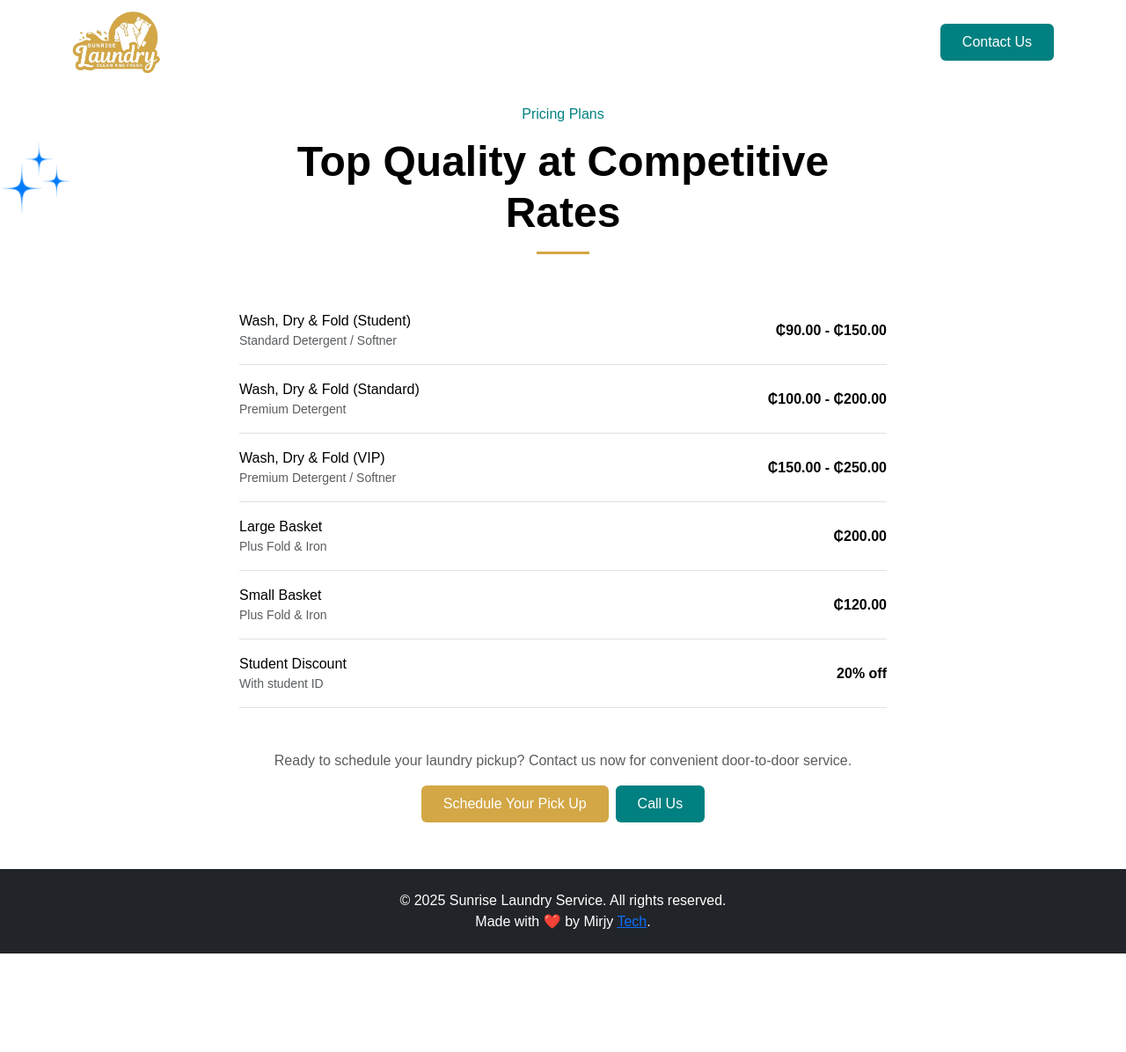
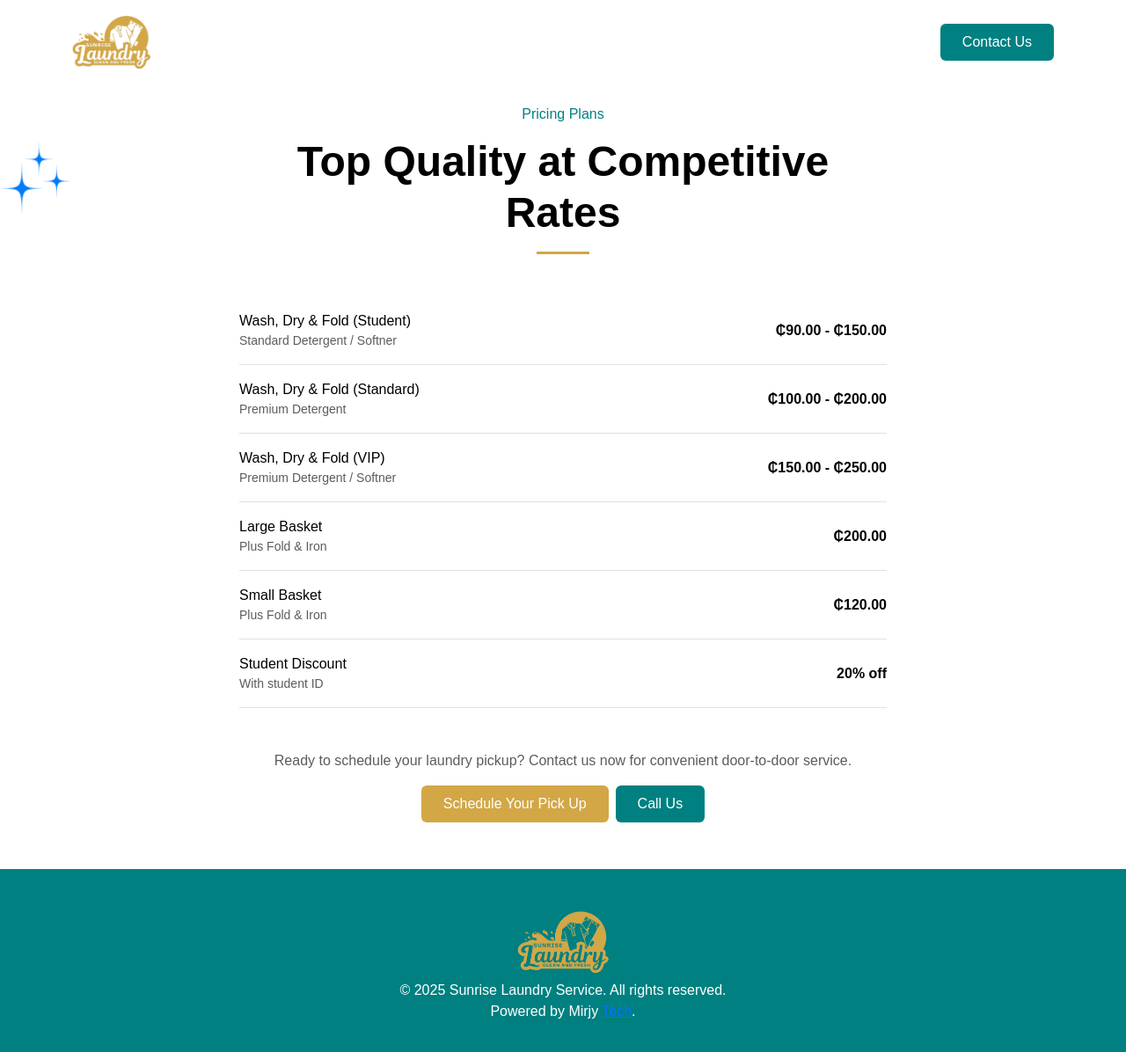
Before and after one commit to SoftLife0/Sunrise-service, a React (Vite) app: page /prices in a window 1280 px wide. Shown: the top 1196 px of the page at 88% size. Before the commit the page ends 1084 px from the top, so only its background shows below. Built offline with nearby package versions, Linux system fonts and the light colour scheme; no server answers.

Commit message:
Update Footer and Header components; add logo and enhance styling for improved UI. Update Index component to include TikTok link and embed Google Maps.

```diff
--- a/src/components/Footer.jsx
+++ b/src/components/Footer.jsx
@@ -1,12 +1,16 @@
 import React from 'react'
 import { Link } from 'react-router-dom'
+import logo from '../assets/s.png';
 
 const Footer = () => {
   return (
-    <footer className="py-4 bg-dark text-white text-center">
+    <footer className="py-5  text-white text-center" style={{background: "#008080"}}>
       <div className="container">
+        <div className="mx-auto text-center d-flex justify-content-center align-items-center">
+            <img src={logo} alt="Sunrise Laundry" className="footer-logo mb-2" style={{height: "70px"}} />
+        </div>
         <p className="mb-0">© {new Date().getFullYear()} Sunrise Laundry Service. All rights reserved.</p>
-        <p className="mb-0">Made with ❤️ by Mirjy <Link to="/admin/dashboard">Tech</Link>.</p>
+        <p className="mb-0">Powered by Mirjy <Link to="/admin/dashboard">Tech</Link>.</p>
       </div>
     </footer>
   )
--- a/src/components/Header.jsx
+++ b/src/components/Header.jsx
@@ -7,27 +7,9 @@ const Header = () => {
     <header className="border-bottom fixed-top shadow-sm z-3" >
       <nav className="navbar navbar-expand-lg fixed-top bg-white ">
         <div className="container">
-          {/* <Link className="navbar-brand fw-bold text-black" to="/">🌅 Sunrise</Link> */}
-          <img src={logo} alt="Sunrise Logo" className="navbar-brand" style={{ height: '80px', width: '100px' }} />
+          <Link className="navbar-brand fw-bold text-black" to="/"><img src={logo} alt="Sunrise Logo" className="navbar-brand" style={{ height: '70px' }} /></Link>
 
           <a href="tel:+233557600158" className="btn text-white btn-md px-4 py-2" style={{background: "#008080"}} >Contact Us</a>
-
-
-
-          {/* <button className="navbar-toggler" type="button" data-bs-toggle="collapse" data-bs-target="#navbarNav">
-            <span className="navbar-toggler-icon"></span>
-          </button> */}
-
-          {/* <div className="collapse navbar-collapse" id="navbarNav">
-            <ul className="navbar-nav ms-auto align-items-center">
-              <li className="nav-item"><a className="nav-link" href="#">Home</a></li>
-              <li className="nav-item"><a className="nav-link" href="#">Features</a></li>
-              <li className="nav-item"><a className="nav-link" href="#">Pricing</a></li>
-              <li className="nav-item">
-                <a className="btn btn-primary ms-lg-3 px-4 py-2" href="#">Get Started</a>
-              </li>
-            </ul>
-          </div> */}
         </div>
       </nav>
 
--- a/src/pages/Admin/Dashboard.jsx
+++ b/src/pages/Admin/Dashboard.jsx
@@ -35,21 +35,22 @@ const Dashboard = () => {
         value: pickupRequests?.count || "0",
         subtext: "New pickup requests",
         icon: <i className="bi bi-archive"></i>,
-        gradient: "linear-gradient(45deg, #FF6B6B, #FF8E8E)"
+        gradient: "linear-gradient(45deg, #4ECDC4, #45B7AF)"
+
     },
     {
         title: "All Requests",
         value: "0",
         subtext: "Total pickup requests",
         icon: <i className="bi bi-clipboard-check"></i>,
-        gradient: "linear-gradient(45deg, #4ECDC4, #45B7AF)"
+        gradient: "linear-gradient(45deg, #FF6B6B, #FF8E8E)"
     },
     {
         title: "All Customers",
         value: "0",
         subtext: "View customers list",
         icon: <i className="bi bi-person"></i>,
-        gradient: "linear-gradient(45deg, #FFD93D, #FFE566)"
+        gradient: "linear-gradient(45deg, #D3A745, #D3A745)"
     }
   ];
 
--- a/src/pages/Index.jsx
+++ b/src/pages/Index.jsx
@@ -278,17 +278,31 @@ const Index = () => {
 
           <div className="col-sm-6 col-lg-4">
             <div className="text-center p-4">
-              <a href="https://www.google.com/maps/dir/5.75669,0.084162/Prampram+rd/@5.7539063,0.0774943,16z/data=!3m1!4b1!4m10!4m9!1m1!4e1!1m5!1m1!1s0x10208733f620c33b:0x5c3db980e23e679c!2m2!1d0.0835447!2d5.7498299!3e0?entry=ttu&g_ep=EgoyMDI1MDYzMC4wIKXMDSoASAFQAw%3D%3D" target="_blank" rel="noopener noreferrer" className="text-decoration-none">
+              <a href="https://www.tiktok.com/@sunrise_laundryservice?is_from_webapp=1&sender_device=pc" target="_blank" rel="noopener noreferrer" className="text-decoration-none">
                 <div className="rounded-circle shadow d-inline-flex align-items-center justify-content-center mb-3" style={{ width: 80, height: 80, background: '#008080', color: '#fff' }}>
-                  <i className="bi bi-geo-alt-fill fs-2"></i>
+                  <i className="bi bi-tiktok fs-2"></i>
                 </div>
-                <h6 style={{color: "#3D251E"}}>Location</h6>
-                <p className="mb-0">Find us on map</p>
+                <h6 style={{color: "#3D251E"}}>Tiktok</h6>
+                <p className="mb-0">@sunrise_laundryservice</p>
               </a>
             </div>
           </div>
         </div>
         </div>
+      </div>
+    </section>
+
+    <section>
+      <div className="shadow rounded overflow-hidden" style={{height: '600px'}}>
+        <iframe
+          src="https://www.google.com/maps/embed?pb=!1m18!1m12!1m3!1d3970.5647563274387!2d0.08135467605459437!3d5.749829994572787!2m3!1f0!2f0!3f0!3m2!1i1024!2i768!4f13.1!3m3!1m2!1s0x10208733f620c33b%3A0x5c3db980e23e679c!2sPrampram%20rd!5e0!3m2!1sen!2sgh!4v1708101548744!5m2!1sen!2sgh"
+          width="100%"
+          height="100%"
+          style={{border: 0}}
+          allowFullScreen=""
+          loading="lazy"
+          referrerPolicy="no-referrer-when-downgrade">
+        </iframe>
       </div>
     </section>
 
```
